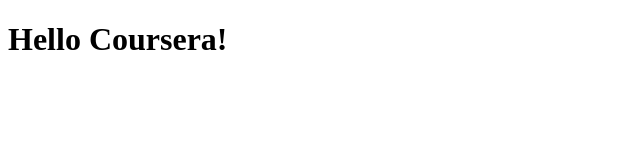
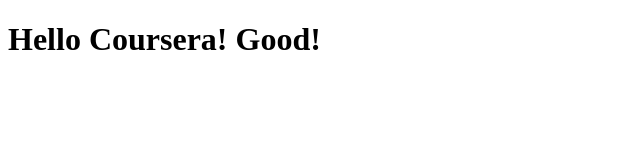
Before and after one commit to AL5t/cours-t, a plain HTML site: page site/index.html in a window 1280 px wide. Shown: the whole page, without its empty margins (0-640 px from the left). Drawn offline with Linux system fonts and the light colour scheme.

Commit message:
Small addition.

```diff
--- a/site/index.html
+++ b/site/index.html
@@ -4,6 +4,6 @@
 	<title>Hello Coursera!</title>
 </head>
 <body>
-<h1>Hello Coursera!</h1>
+<h1>Hello Coursera! Good!</h1>
 </body>
 </html>
```
